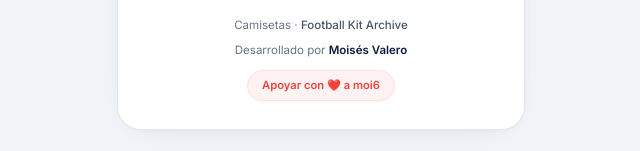
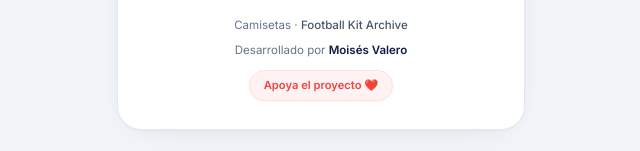
Before and after one commit to moisesvalero/quiz-camisetas, an Astro site: page / in a window 1280 px wide. Shown: the part 802-953 px from the top of the page, 319-959 px from the left. Built offline with nearby package versions, Linux system fonts and the light colour scheme; Astro itself is replaced by a stand-in of ours.

Commit message:
chore: update donation text and fix footer HTML structure

```diff
--- a/src/components/QuizGame.astro
+++ b/src/components/QuizGame.astro
@@ -75,7 +75,7 @@
       </div>
       <div class="footer-donate">
         <a href="https://www.paypal.com/cgi-bin/webscr?cmd=_donations&business=moi6%40outlook%2ecom&lc=ES&item_name=Retro%20Shirt%20Quiz&currency_code=EUR" target="_blank" rel="noopener noreferrer" class="btn-donate">
-          Apoyar con ❤️ a moi6
+          Apoya el proyecto ❤️
         </a>
       </div>
     </footer>
```
